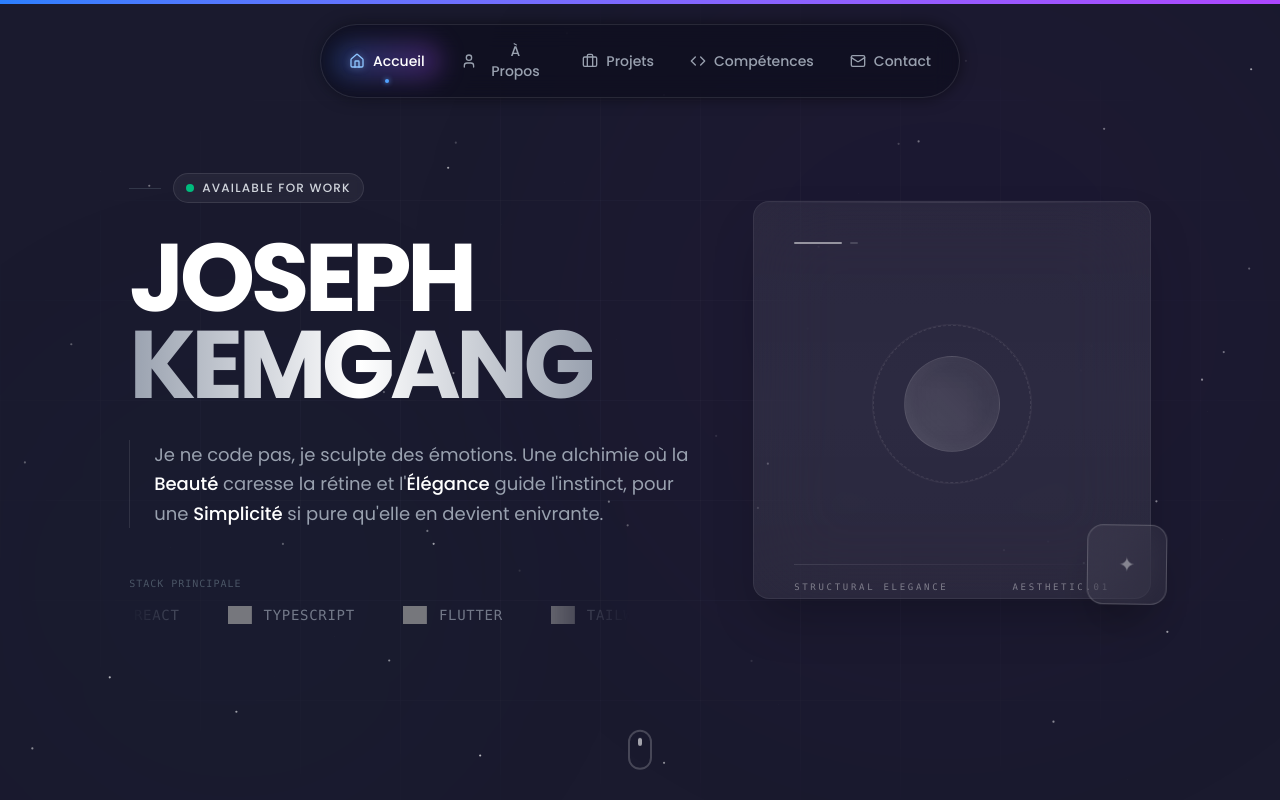
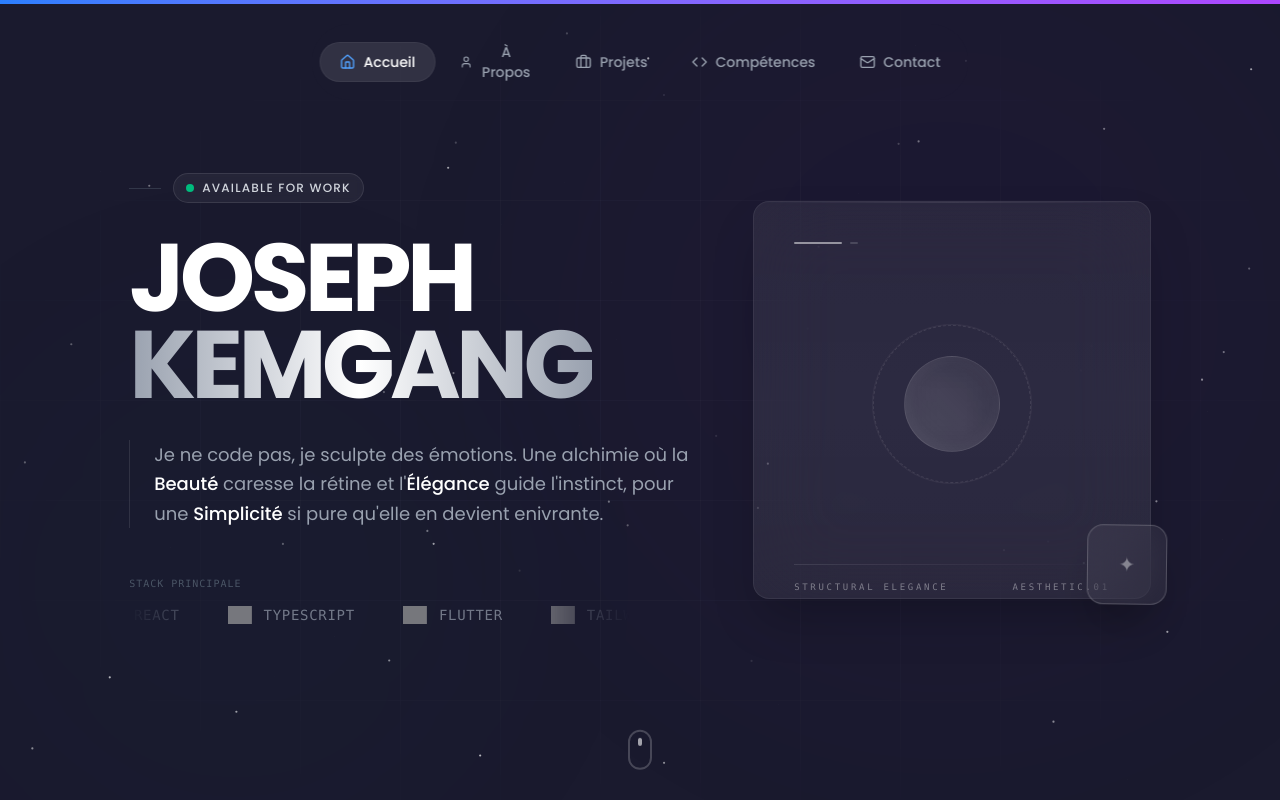
Before and after one commit to ARROKO/portofolio, a Next.js app: page / in a window 1280 px wide. Shown: the top 800 px of the page. Built offline with nearby package versions, Linux system fonts and the light colour scheme; grey boxes are pictures that could not be loaded.

Commit message:
style: amélioration de la Navbar avec transparence dynamique et design capsule

```diff
--- a/src/components/Navbar.tsx
+++ b/src/components/Navbar.tsx
@@ -5,6 +5,7 @@ import { motion, useScroll, useTransform, AnimatePresence } from 'framer-motion'
 import { Menu, X, Home, User, Briefcase, Code, Mail } from 'lucide-react';
 import { usePathname, useRouter } from 'next/navigation';
 import { lenisInstance } from './ScrollManager';
+import { cn } from '../utils/cn';
 
 const Navbar = () => {
   const [activeSection, setActiveSection] = useState('home');
@@ -13,9 +14,13 @@ const Navbar = () => {
   const pathname = usePathname();
   const router = useRouter();
 
-  // Animation de la barre au scroll
-  const opacity = useTransform(scrollY, [0, 100], [1, 0.8]);
-  const scale = useTransform(scrollY, [0, 100], [1, 0.95]);
+  // --- Animation de Transparence ---
+  // En haut (0px) -> Transparent (bg-transparent + border-transparent)
+  // Au scroll (50px+) -> Glassmorphism (bg-black/50 + border-white/10)
+  const bgOpacity = useTransform(scrollY, [0, 50], ["rgba(10, 10, 26, 0)", "rgba(10, 10, 26, 0.6)"]);
+  const backdropBlur = useTransform(scrollY, [0, 50], ["blur(0px)", "blur(12px)"]);
+  const borderColor = useTransform(scrollY, [0, 50], ["rgba(255, 255, 255, 0)", "rgba(255, 255, 255, 0.1)"]);
+  const shadow = useTransform(scrollY, [0, 50], ["0px 0px 0px rgba(0,0,0,0)", "0px 8px 32px rgba(0,0,0,0.3)"]);
 
   const menuItems = [
     { id: 'home', label: 'Accueil', icon: Home },
@@ -25,14 +30,13 @@ const Navbar = () => {
     { id: 'contact', label: 'Contact', icon: Mail },
   ];
 
-  // 1. ESPION : Détecter la section active au scroll
+  // Détection active
   useEffect(() => {
-    // On ne surveille que si on est sur la page d'accueil
     if (pathname !== '/') return;
 
     const observerOptions = {
       root: null,
-      rootMargin: '-40% 0px -40% 0px', // La section doit être au milieu de l'écran
+      rootMargin: '-40% 0px -40% 0px',
       threshold: 0
     };
 
@@ -45,31 +49,23 @@ const Navbar = () => {
     };
 
     const observer = new IntersectionObserver(observerCallback, observerOptions);
-
     menuItems.forEach((item) => {
       const element = document.getElementById(item.id);
       if (element) observer.observe(element);
     });
 
     return () => observer.disconnect();
-  }, [pathname]); // Re-run si on change de page
+  }, [pathname]);
 
-  // 2. PILOTE : Gérer le clic sur les liens
   const handleNavigation = (sectionId: string) => {
     setIsOpen(false);
-
     if (pathname !== '/') {
-      // Si on n'est pas sur l'accueil, on navigue vers l'accueil avec le hash
       router.push(`/#${sectionId}`);
     } else {
-      // Si on est DÉJÀ sur l'accueil
       const element = document.getElementById(sectionId);
       if (element && lenisInstance) {
-        // Scroll fluide via Lenis
         lenisInstance.scrollTo(element, { offset: -80 });
-        // Mise à jour de l'URL pour l'historique
         window.history.pushState({}, '', `/#${sectionId}`);
-        // Mise à jour manuelle immédiate pour la réactivité UI
         setActiveSection(sectionId);
       }
     }
@@ -78,11 +74,25 @@ const Navbar = () => {
   return (
     <>
       <motion.nav
-        style={{ opacity, scale }}
-        className="fixed top-6 left-1/2 -translate-x-1/2 z-50 py-2 px-3 bg-[#0a0a1a]/60 backdrop-blur-md rounded-full border border-white/10 shadow-[0_0_15px_rgba(0,0,0,0.5)]"
-        role="navigation"
-        aria-label="Navigation principale"
+        style={{
+          backgroundColor: bgOpacity,
+          backdropFilter: backdropBlur,
+          borderColor: borderColor,
+          boxShadow: shadow,
+        }}
+        className={cn(
+          "fixed top-4 md:top-6 left-1/2 -translate-x-1/2 z-50",
+          "w-[95%] md:w-auto", // Largeur fixe : presque plein écran mobile, auto (fit-content) sur desktop
+          "rounded-full px-2 py-2 transition-all duration-300"
+        )}
       >
+        <div className="flex items-center justify-between w-full md:gap-2">
+
+          {/* Mobile Title */}
+          <span className="md:hidden ml-4 font-bold text-white text-xs tracking-widest opacity-80">
+            PORTFOLIO
+          </span>
+
           {/* Desktop Menu */}
           <div className="hidden md:flex items-center space-x-1">
             {menuItems.map((item) => {
@@ -90,53 +100,26 @@ const Navbar = () => {
               const isActive = activeSection === item.id && pathname === '/';
 
               return (
-              <motion.button
+                <button
                   key={item.id}
                   onClick={() => handleNavigation(item.id)}
-                className={`relative flex items-center gap-2 px-4 py-2 rounded-full text-sm font-medium transition-colors duration-300 focus:outline-none ${isActive
-                  ? 'text-white'
-                  : 'text-gray-400 hover:text-white'
-                  }`}
-                aria-label={`Naviguer vers ${item.label}`}
-                aria-current={isActive ? 'page' : undefined}
-                whileHover={{ y: -1 }}
-                whileTap={{ scale: 0.98 }}
+                  className={cn(
+                    "relative px-5 py-2.5 rounded-full text-sm font-medium transition-colors duration-300",
+                    isActive ? "text-white" : "text-gray-400 hover:text-white"
+                  )}
                 >
-                {/* Background Glow for Active Item */}
                   {isActive && (
                     <motion.div
-                    layoutId="navGlow"
-                    className="absolute inset-0 rounded-full bg-gradient-to-r from-blue-500/30 to-purple-500/30 blur-md"
-                    transition={{
-                      type: "spring",
-                      stiffness: 300,
-                      damping: 30
-                    }}
+                      layoutId="navBackground"
+                      className="absolute inset-0 bg-white/10 rounded-full border border-white/5"
+                      transition={{ type: "spring", bounce: 0.2, duration: 0.6 }}
                     />
                   )}
-
-                {/* Active Indicator Dot */}
-                {isActive && (
-                  <motion.div
-                    layoutId="navDot"
-                    className="absolute -bottom-1 left-1/2 -translate-x-1/2 w-1 h-1 rounded-full bg-blue-400 shadow-[0_0_5px_#60a5fa]"
-                    transition={{
-                      type: "spring",
-                      stiffness: 300,
-                      damping: 30
-                    }}
-                  />
-                )}
-
-                <div className="relative z-10 flex items-center gap-2">
-                  <Icon
-                    size={16}
-                    className={`transition-colors duration-300 ${isActive ? 'text-blue-300 drop-shadow-[0_0_3px_rgba(147,197,253,0.5)]' : 'text-gray-400'
-                      }`}
-                  />
-                  <span className={`${isActive ? 'text-white' : 'text-gray-400'}`}>{item.label}</span>
-                </div>
-              </motion.button>
+                  <span className="relative z-10 flex items-center gap-2">
+                    <Icon size={16} className={isActive ? "text-blue-400" : "text-gray-400"} />
+                    <span>{item.label}</span>
+                  </span>
+                </button>
               );
             })}
           </div>
@@ -145,62 +128,54 @@ const Navbar = () => {
           <div className="md:hidden">
             <button
               onClick={() => setIsOpen(!isOpen)}
-            className="p-2 rounded-full bg-white/5 text-white hover:bg-white/10 transition-colors focus:outline-none"
-            aria-label={isOpen ? 'Fermer le menu' : 'Ouvrir le menu'}
+              className="p-2 rounded-full bg-white/5 text-white hover:bg-white/10 transition-colors"
             >
               {isOpen ? <X size={20} /> : <Menu size={20} />}
             </button>
           </div>
+        </div>
       </motion.nav>
 
-      {/* Mobile Menu */}
+      {/* Mobile Menu Overlay */}
       <AnimatePresence>
         {isOpen && (
-          <div className="fixed inset-x-0 top-24 z-40 md:hidden px-4">
+          <>
+            <motion.div
+              initial={{ opacity: 0 }}
+              animate={{ opacity: 1 }}
+              exit={{ opacity: 0 }}
+              onClick={() => setIsOpen(false)}
+              className="fixed inset-0 bg-black/60 backdrop-blur-sm z-40 md:hidden"
+            />
             <motion.div
               initial={{ opacity: 0, y: -20, scale: 0.95 }}
               animate={{ opacity: 1, y: 0, scale: 1 }}
               exit={{ opacity: 0, y: -20, scale: 0.95 }}
-              className="p-4 rounded-2xl bg-[#0a0a1a]/90 backdrop-blur-xl border border-white/10 shadow-2xl"
+              className="fixed inset-x-4 top-24 z-50 md:hidden bg-[#0a0a1a]/95 backdrop-blur-2xl border border-white/10 rounded-2xl p-2 shadow-2xl"
             >
-              <div className="space-y-1">
+              <div className="flex flex-col gap-1">
                 {menuItems.map((item) => {
                   const Icon = item.icon;
                   const isActive = activeSection === item.id && pathname === '/';
-
                   return (
                     <button
                       key={item.id}
                       onClick={() => handleNavigation(item.id)}
-                      className={`flex items-center gap-3 w-full text-left px-4 py-3 rounded-xl text-sm transition-all ${isActive
-                        ? 'bg-gradient-to-r from-blue-500/20 to-purple-500/20 text-white border border-white/5'
-                        : 'text-gray-400 hover:text-white hover:bg-white/5'
-                        }`}
+                      className={cn(
+                        "flex items-center gap-4 w-full px-4 py-3 rounded-xl text-sm font-medium transition-all",
+                        isActive ? "bg-white/10 text-white shadow-inner" : "text-gray-400 hover:text-white"
+                      )}
                     >
-                      <Icon size={18} className={isActive ? 'text-blue-400' : ''} />
-                      <span className="font-medium">{item.label}</span>
-                      {isActive && (
-                        <div className="ml-auto w-1.5 h-1.5 rounded-full bg-blue-400 shadow-[0_0_5px_#60a5fa]" />
-                      )}
+                      <div className={cn("p-2 rounded-lg", isActive ? "bg-blue-500/20 text-blue-400" : "bg-white/5 text-gray-500")}>
+                        <Icon size={18} />
+                      </div>
+                      {item.label}
                     </button>
                   );
                 })}
               </div>
             </motion.div>
-          </div>
-        )}
-      </AnimatePresence>
-
-      {/* Overlay */}
-      <AnimatePresence>
-        {isOpen && (
-          <motion.div
-            initial={{ opacity: 0 }}
-            animate={{ opacity: 1 }}
-            exit={{ opacity: 0 }}
-            onClick={() => setIsOpen(false)}
-            className="fixed inset-0 bg-black/60 backdrop-blur-sm z-30 md:hidden"
-          />
+          </>
         )}
       </AnimatePresence>
     </>
```
Lines whose indentation alone changed are shown as unchanged.
